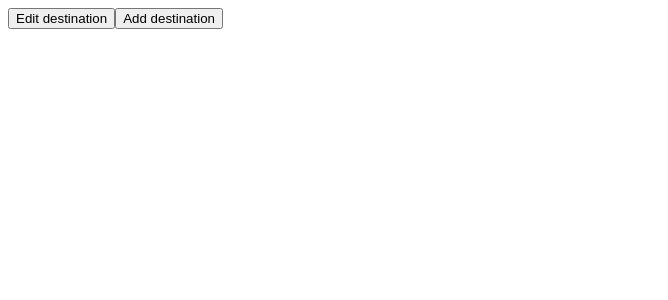
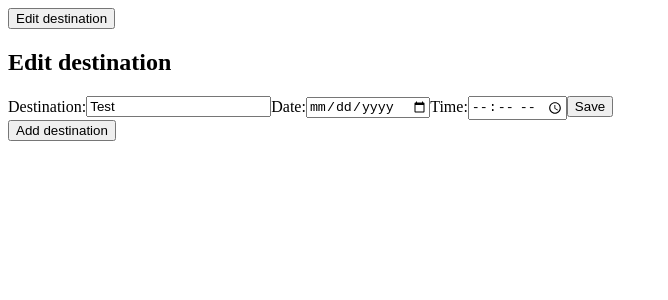
Before and after one commit to Monash-FIT3170/AI_Travel_Plan, a React (Create React App) app in the folder client/: page / in a window 1280 px wide. Both pictures are taken after a click on the button "Edit destination". Shown: the top 300 px of the page, without its empty margins (0-668 px from the left). Built offline with nearby package versions, Linux system fonts and the light colour scheme.

Commit message:
feat: edit popup with input fields and save button

```diff
--- a/client/src/components/EditButton.js
+++ b/client/src/components/EditButton.js
@@ -1,12 +1,68 @@
 import "../style.css";
-import React from "react";
+import React, {useState} from "react";
 
-function EditButton() {
-  const handleClick = () => {
-    // Add popup here
-  };
+function EditButton() { // Initialise with invisible popup and empty values
+    const [isPopupVisible, setPopupVisibility] = useState(false);
 
-  return <button onClick={handleClick}>Edit destination</button>;
+    // Pass existing information into useState
+    const [destinationVal, setDestination] = useState("Test");
+    const [dateVal, setDate] = useState();
+    const [timeVal, setTime] = useState();
+
+    // Updating the value when the input is changed
+    const handleUpdate = (event, inputNum) => {
+        const value = event.target.value;
+        const fields = {
+            1: setDestination,
+            2: setDate,
+            3: setTime
+        };
+        const setInput = fields[inputNum];
+        setInput(value);
+    };
+
+    // Save the values once user clicks save
+    const handleSave = () => { // Use destinationVal, dateVal, timeVal to store where needed
+
+
+        setPopupVisibility(false);
+    };
+
+    // Showing the popup with input fields and save button
+    return (
+        <div>
+            <button onClick={
+                () => setPopupVisibility(true)
+            }>Edit destination</button>
+            {
+            isPopupVisible && (
+                <div className="edit-overlay">
+                    <div className="edit-popup">
+                        <h2>Edit destination</h2>
+                        <label htmlFor="inputDestination">Destination:</label>
+                        <input id="inputDestination" type="text"
+                            value={destinationVal}
+                            onChange={
+                                (e) => handleUpdate(e, 1)
+                            }/>
+                        <label htmlFor="inputDate">Date:</label>
+                        <input id="inputDate" type="date"
+                            value={dateVal}
+                            onChange={
+                                (e) => handleUpdate(e, 2)
+                            }/>
+                        <label htmlFor="inputTime">Time:</label>
+                        <input id="inputTime" type="time"
+                            value={timeVal}
+                            onChange={
+                                (e) => handleUpdate(e, 3)
+                            }/>
+                        <button onClick={handleSave}>Save</button>
+                    </div>
+                </div>
+            )
+        } </div>
+    );
 }
 
 export default EditButton;
```
